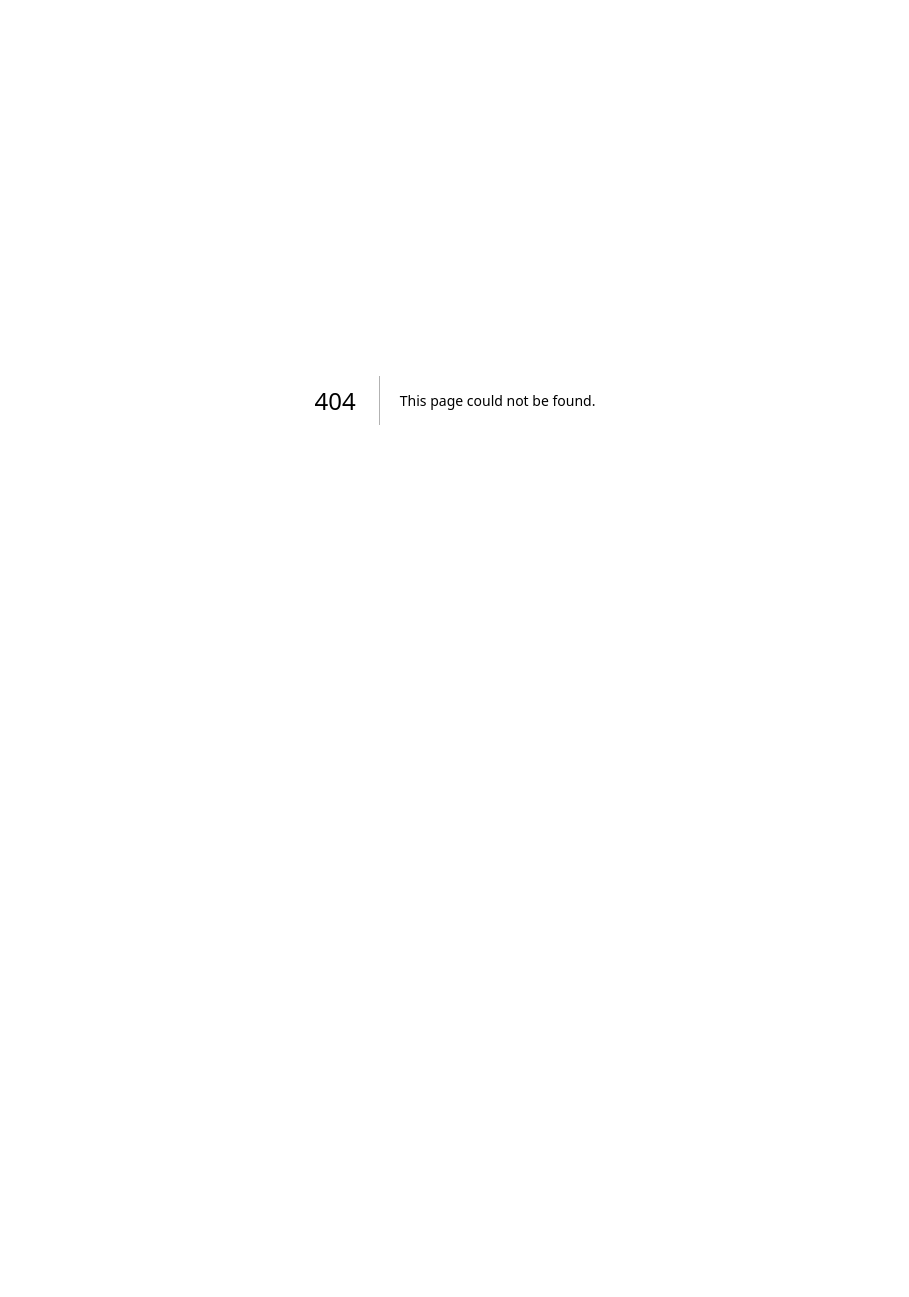
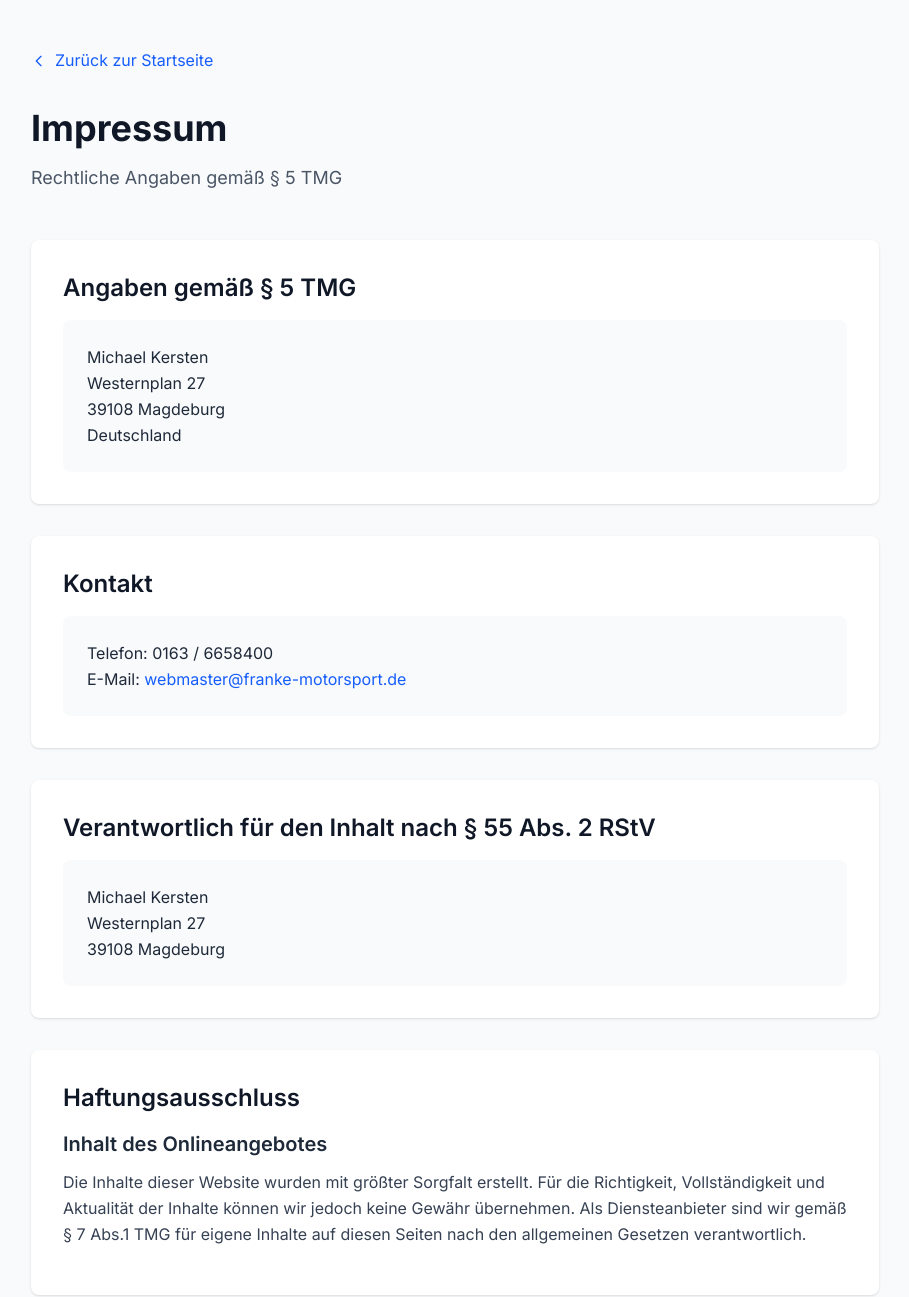
Before and after one commit to kvasselkvasier/franke-motorsport, a Next.js app: page /impressum in a window 1280 px wide. Before the commit this address had no page. Shown: the top 1297 px of the page, without its empty margins (185-1094 px from the left). Before the commit the page ends 800 px from the top, so only its background shows below. Built offline with nearby package versions, Linux system fonts and the light colour scheme.

Commit message:
fix impressum

```diff
--- a/src/app/impressum.tsx
+++ /dev/null
@@ -1,62 +0,0 @@
-import type { Metadata } from 'next';
-
-export const metadata: Metadata = {
-  title: 'Impressum | Franke Motorsport',
-  description: 'Impressum und rechtliche Angaben von Franke Motorsport - Simracing, Kartsport und Livestreams.',
-  robots: {
-    index: true,
-    follow: false,
-  },
-};
-
-export default function Impressum() {
-  return (
-    <main className="min-h-screen bg-gray-900 text-white p-8">
-      <div className="max-w-2xl mx-auto">
-        <h1 className="text-3xl font-bold mb-6 text-red-500">Impressum</h1>
-        <section className="mb-6">
-          <h2 className="text-xl font-semibold mb-2">Angaben gemäß § 5 TMG</h2>
-          <p>
-            Michael Kersten<br />
-            Westernplan 27<br />
-            39108 Magdeburg<br />
-            Deutschland
-          </p>
-        </section>
-        <section className="mb-6">
-          <h2 className="text-xl font-semibold mb-2">Kontakt</h2>
-          <p>
-            Telefon: 0163 / 6658400<br />
-            E-Mail: webmaster@franke-motorsport.de
-          </p>
-        </section>
-        <section className="mb-6">
-          <h2 className="text-xl font-semibold mb-2">Verantwortlich für den Inhalt nach § 55 Abs. 2 RStV</h2>
-          <p>
-            Michael Kersten<br />
-            Westernplan 27<br />
-            39108 Magdeburg
-          </p>
-        </section>
-        <section className="mb-6">
-          <h2 className="text-xl font-semibold mb-2">Haftungsausschluss</h2>
-          <p>
-            Die Inhalte dieser Website wurden mit größter Sorgfalt erstellt. Für die Richtigkeit, Vollständigkeit und Aktualität der Inhalte können wir jedoch keine Gewähr übernehmen.
-          </p>
-        </section>
-        <section className="mb-6">
-          <h2 className="text-xl font-semibold mb-2">Haftung für Links</h2>
-          <p>
-            Unser Angebot enthält Links zu externen Websites Dritter, auf deren Inhalte wir keinen Einfluss haben. Deshalb können wir für diese fremden Inhalte auch keine Gewähr übernehmen.
-          </p>
-        </section>
-        <section className="mb-6">
-          <h2 className="text-xl font-semibold mb-2">Urheberrecht</h2>
-          <p>
-            Die durch die Seitenbetreiber erstellten Inhalte und Werke auf diesen Seiten unterliegen dem deutschen Urheberrecht. Beiträge Dritter sind als solche gekennzeichnet.
-          </p>
-        </section>
-      </div>
-    </main>
-  )
-}
--- /dev/null
+++ b/src/app/impressum/page.tsx
@@ -0,0 +1,124 @@
+import type { Metadata } from 'next';
+import Link from 'next/link';
+
+export const metadata: Metadata = {
+  title: 'Impressum | Franke Motorsport',
+  description: 'Impressum und rechtliche Angaben von Franke Motorsport - Simracing, Kartsport und Livestreams.',
+  robots: {
+    index: true,
+    follow: false,
+  },
+};
+
+export default function Impressum() {
+  return (
+    <main className="min-h-screen bg-gray-50">
+      <div className="max-w-4xl mx-auto px-6 py-12">
+        {/* Navigation zurück */}
+        <div className="mb-8">
+          <Link
+            href="/"
+            className="inline-flex items-center text-blue-600 hover:text-blue-800 transition-colors"
+          >
+            <svg className="w-4 h-4 mr-2" fill="none" stroke="currentColor" viewBox="0 0 24 24">
+              <path strokeLinecap="round" strokeLinejoin="round" strokeWidth={2} d="M15 19l-7-7 7-7" />
+            </svg>
+            Zurück zur Startseite
+          </Link>
+        </div>
+
+        {/* Header */}
+        <div className="mb-12">
+          <h1 className="text-4xl font-bold text-gray-900 mb-4">Impressum</h1>
+          <p className="text-gray-600 text-lg">
+            Rechtliche Angaben gemäß § 5 TMG
+          </p>
+        </div>
+
+        {/* Content */}
+        <div className="space-y-8">
+          <div className="bg-white rounded-lg shadow-sm p-8">
+            <h2 className="text-2xl font-semibold text-gray-900 mb-4">Angaben gemäß § 5 TMG</h2>
+            <div className="bg-gray-50 p-6 rounded-lg">
+              <p className="text-gray-800 leading-relaxed">
+                Michael Kersten<br />
+                Westernplan 27<br />
+                39108 Magdeburg<br />
+                Deutschland
+              </p>
+            </div>
+          </div>
+
+          <div className="bg-white rounded-lg shadow-sm p-8">
+            <h2 className="text-2xl font-semibold text-gray-900 mb-4">Kontakt</h2>
+            <div className="bg-gray-50 p-6 rounded-lg">
+              <p className="text-gray-800 leading-relaxed">
+                Telefon: 0163 / 6658400<br />
+                E-Mail: <a href="mailto:webmaster@franke-motorsport.de" className="text-blue-600 hover:text-blue-800">webmaster@franke-motorsport.de</a>
+              </p>
+            </div>
+          </div>
+
+          <div className="bg-white rounded-lg shadow-sm p-8">
+            <h2 className="text-2xl font-semibold text-gray-900 mb-4">Verantwortlich für den Inhalt nach § 55 Abs. 2 RStV</h2>
+            <div className="bg-gray-50 p-6 rounded-lg">
+              <p className="text-gray-800 leading-relaxed">
+                Michael Kersten<br />
+                Westernplan 27<br />
+                39108 Magdeburg
+              </p>
+            </div>
+          </div>
+
+          <div className="bg-white rounded-lg shadow-sm p-8">
+            <h2 className="text-2xl font-semibold text-gray-900 mb-4">Haftungsausschluss</h2>
+            <h3 className="text-xl font-semibold text-gray-800 mb-3">Inhalt des Onlineangebotes</h3>
+            <p className="text-gray-700 mb-4">
+              Die Inhalte dieser Website wurden mit größter Sorgfalt erstellt. Für die Richtigkeit,
+              Vollständigkeit und Aktualität der Inhalte können wir jedoch keine Gewähr übernehmen.
+              Als Diensteanbieter sind wir gemäß § 7 Abs.1 TMG für eigene Inhalte auf diesen Seiten
+              nach den allgemeinen Gesetzen verantwortlich.
+            </p>
+          </div>
+
+          <div className="bg-white rounded-lg shadow-sm p-8">
+            <h2 className="text-2xl font-semibold text-gray-900 mb-4">Haftung für Links</h2>
+            <p className="text-gray-700 mb-4">
+              Unser Angebot enthält Links zu externen Websites Dritter, auf deren Inhalte wir keinen
+              Einfluss haben. Deshalb können wir für diese fremden Inhalte auch keine Gewähr übernehmen.
+              Für die Inhalte der verlinkten Seiten ist stets der jeweilige Anbieter oder Betreiber der
+              Seiten verantwortlich.
+            </p>
+            <p className="text-gray-700">
+              Die verlinkten Seiten wurden zum Zeitpunkt der Verlinkung auf mögliche Rechtsverstöße
+              überprüft. Rechtswidrige Inhalte waren zum Zeitpunkt der Verlinkung nicht erkennbar.
+            </p>
+          </div>
+
+          <div className="bg-white rounded-lg shadow-sm p-8">
+            <h2 className="text-2xl font-semibold text-gray-900 mb-4">Urheberrecht</h2>
+            <p className="text-gray-700 mb-4">
+              Die durch die Seitenbetreiber erstellten Inhalte und Werke auf diesen Seiten unterliegen
+              dem deutschen Urheberrecht. Die Vervielfältigung, Bearbeitung, Verbreitung und jede Art
+              der Verwertung außerhalb der Grenzen des Urheberrechtes bedürfen der schriftlichen
+              Zustimmung des jeweiligen Autors bzw. Erstellers.
+            </p>
+            <p className="text-gray-700">
+              Downloads und Kopien dieser Seite sind nur für den privaten, nicht kommerziellen Gebrauch
+              gestattet. Soweit die Inhalte auf dieser Seite nicht vom Betreiber erstellt wurden, werden
+              die Urheberrechte Dritter beachtet. Insbesondere werden Inhalte Dritter als solche gekennzeichnet.
+            </p>
+          </div>
+
+          <div className="bg-blue-50 border border-blue-200 rounded-lg p-6">
+            <p className="text-blue-800 text-sm">
+              <strong>Hinweis:</strong> Sollten Sie trotz sorgfältiger inhaltlicher Kontrolle auf eine
+              Rechtsverletzung aufmerksam werden, bitten wir Sie um einen entsprechenden Hinweis.
+              Bei Bekanntwerden von Rechtsverletzungen werden wir derartige Inhalte umgehend entfernen.
+            </p>
+          </div>
+        </div>
+      </div>
+    </main>
+  );
+}
```
